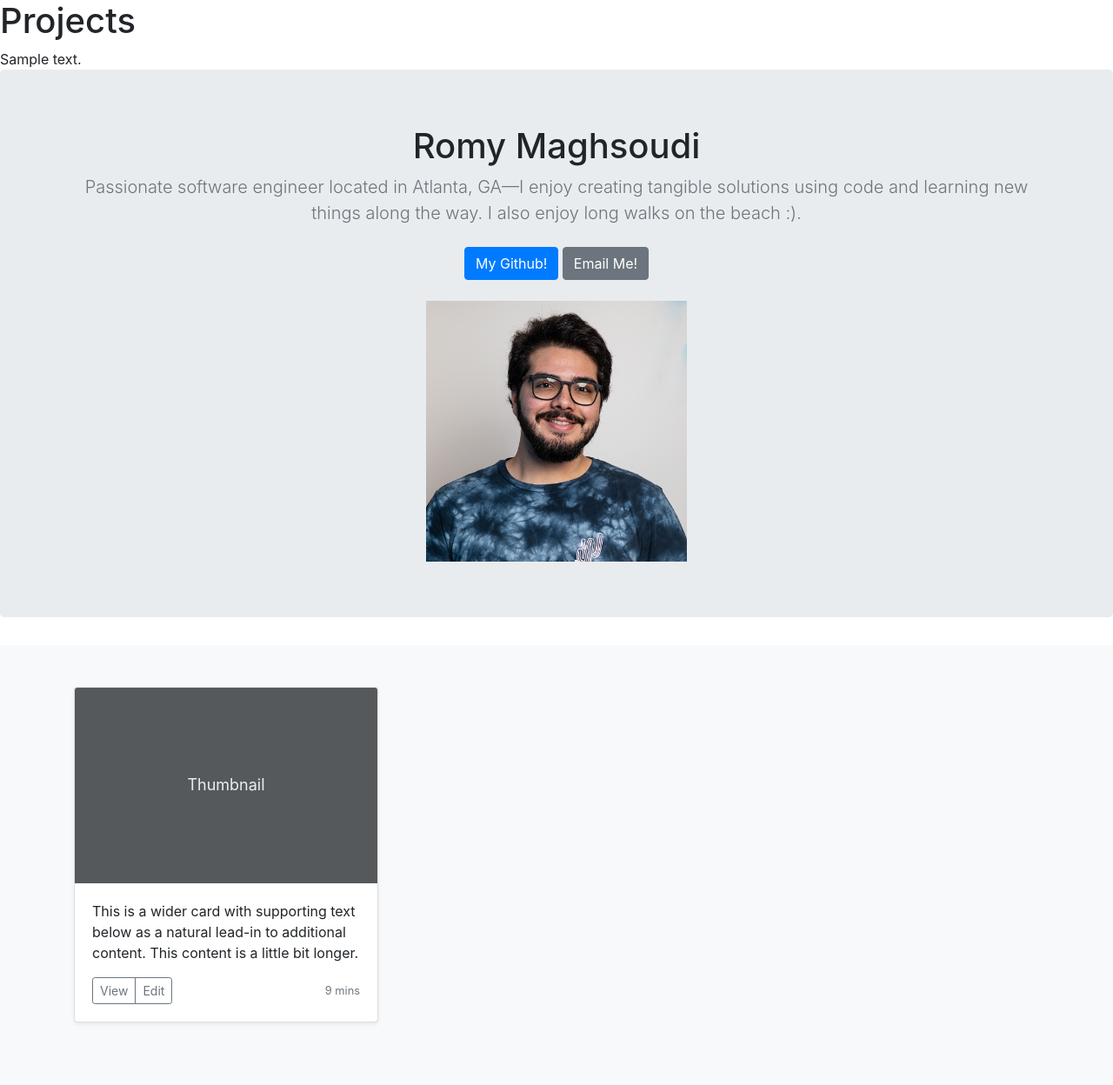
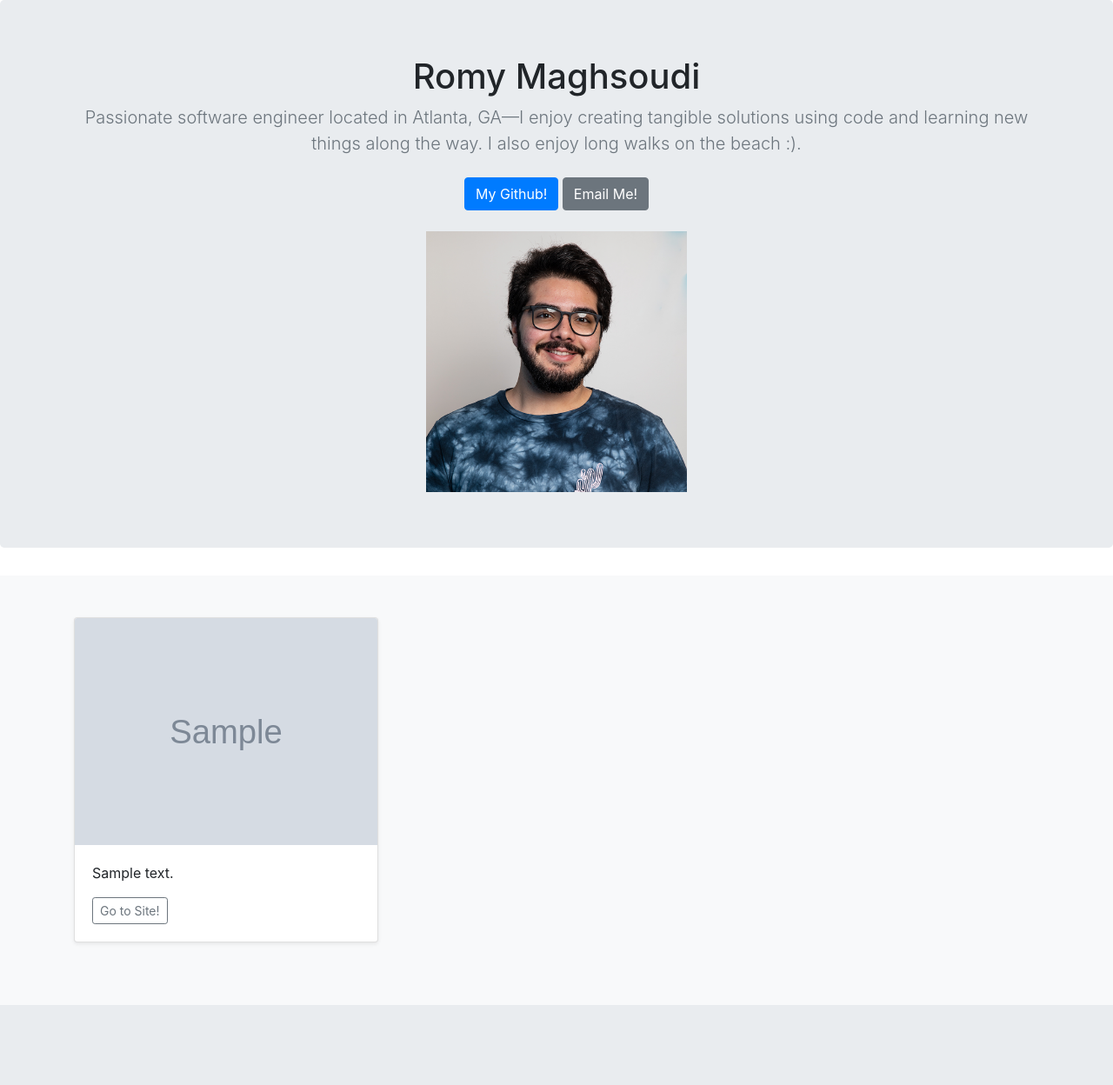
Before and after one commit to rmaghsoudi/djangoPortfolio, a Django app: page / in a window 1280 px wide. Shown: the whole page at 87% size. After the commit the page ends 1156 px from the top, so only its background shows below. Run offline with Django 3.2, Linux system fonts and the light colour scheme; tables that the repository leaves empty hold one stand-in row (values such as "Sample post"); grey boxes marked "Sample" are stand-in pictures; some libraries are stand-ins or nearby versions.

Commit message:
added dynamic cards

```diff
--- a/portfolioDjango/settings.py
+++ b/portfolioDjango/settings.py
@@ -125,3 +125,6 @@ USE_TZ = True
 STATIC_URL = '/static/'
 # Put it in the base directory in a folder called static
 STATIC_ROOT = os.path.join(BASE_DIR, 'static')
+
+MEDIA_URL = '/media/'
+MEDIA_ROOT = BASE_DIR
--- a/portfolioDjango/urls.py
+++ b/portfolioDjango/urls.py
@@ -22,4 +22,6 @@ import projects.views
 urlpatterns = [
     path('admin/', admin.site.urls),
     path('', projects.views.homepage, name='home'),
-] + static(settings.STATIC_URL, document_root=settings.STATIC_ROOT)
+]
+urlpatterns += static(settings.STATIC_URL, document_root=settings.STATIC_ROOT)
+urlpatterns += static(settings.MEDIA_URL, document_root=settings.MEDIA_ROOT)
--- a/projects/templates/projects/home.html
+++ b/projects/templates/projects/home.html
@@ -1,7 +1,3 @@
-<h1>Projects</h1>
-
-{% for project in projects.all %} {{ project.summary }} {% endfor %}
-
 <!DOCTYPE html>
 <html lang="en">
   {% load static %}
@@ -103,52 +99,25 @@
       <div class="album py-5 bg-light">
         <div class="container">
           <div class="row">
+            {% for project in projects.all %}
             <div class="col-md-4">
               <div class="card mb-4 shadow-sm">
-                <svg
-                  class="bd-placeholder-img card-img-top"
-                  width="100%"
-                  height="225"
-                  xmlns="http://www.w3.org/2000/svg"
-                  preserveAspectRatio="xMidYMid slice"
-                  focusable="false"
-                  role="img"
-                  aria-label="Placeholder: Thumbnail"
-                >
-                  <title>Placeholder</title>
-                  <rect width="100%" height="100%" fill="#55595c" />
-                  <text x="50%" y="50%" fill="#eceeef" dy=".3em">
-                    Thumbnail
-                  </text>
-                </svg>
+                <img class="card-img-top" src="{{ project.image.url }}">
                 <div class="card-body">
                   <p class="card-text">
-                    This is a wider card with supporting text below as a natural
-                    lead-in to additional content. This content is a little bit
-                    longer.
+                    {{ project.summary }}
                   </p>
                   <div
                     class="d-flex justify-content-between align-items-center"
                   >
                     <div class="btn-group">
-                      <button
-                        type="button"
-                        class="btn btn-sm btn-outline-secondary"
-                      >
-                        View
-                      </button>
-                      <button
-                        type="button"
-                        class="btn btn-sm btn-outline-secondary"
-                      >
-                        Edit
-                      </button>
+                      <a class="btn btn-sm btn-outline-secondary" href="https://monovia-frontend.firebaseapp.com/">Go to Site!</a>
                     </div>
-                    <small class="text-muted">9 mins</small>
                   </div>
                 </div>
               </div>
             </div>
+            {% endfor %}
           </div>
         </div>
       </div>
```
Also changed, not shown: 1 other file.
